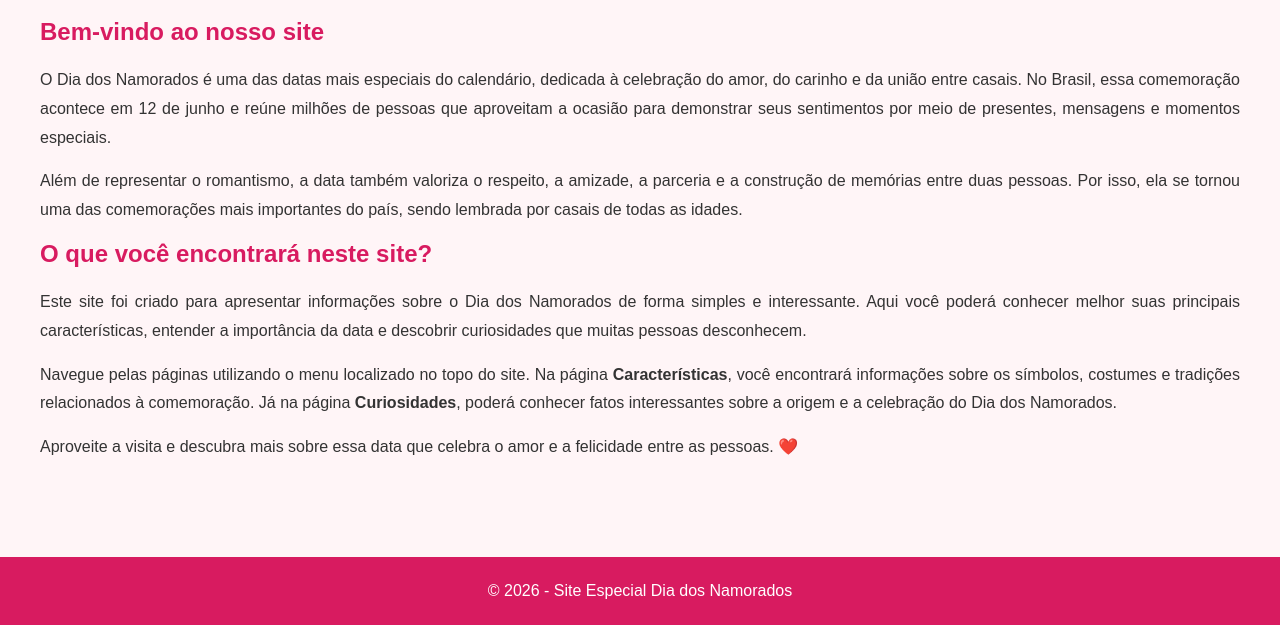
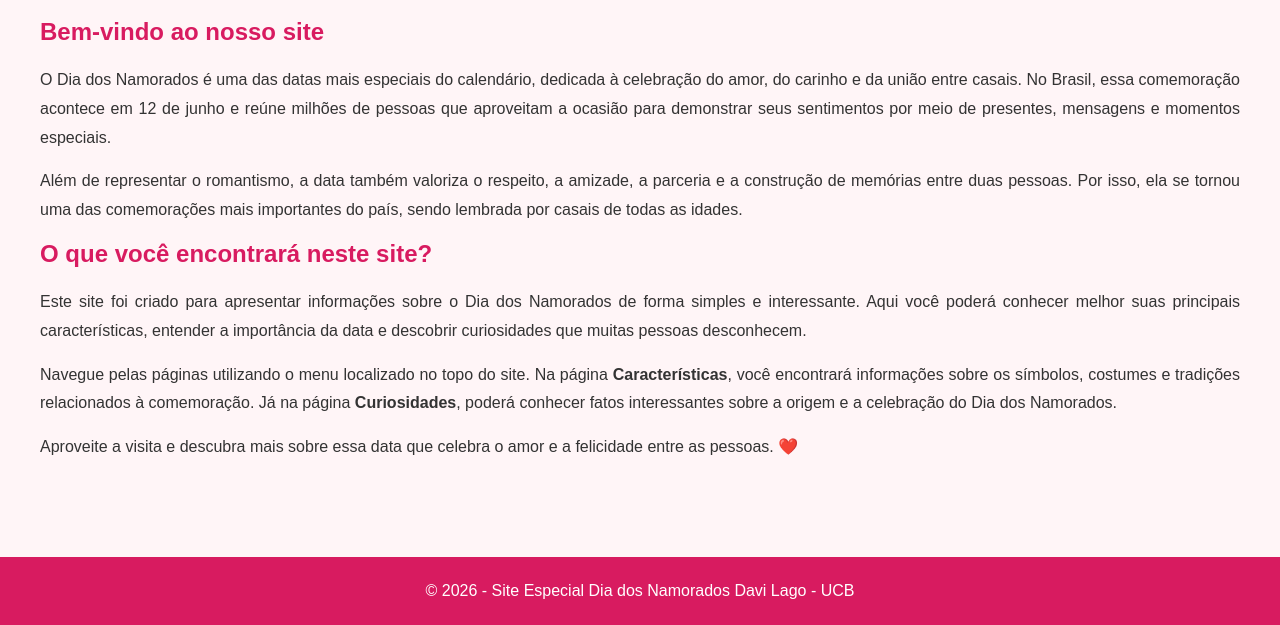
Before and after one commit to daviwlago-collab/dia-dos-namorados, a plain HTML site: page index.html in a window 1280 px wide. Shown: the part 450-1075 px from the top of the page. Drawn offline with Linux system fonts and the light colour scheme.

Commit message:
Update index.html

```diff
--- a/index.html
+++ b/index.html
@@ -71,6 +71,7 @@
 
 <footer>
     © 2026 - Site Especial Dia dos Namorados
+    Davi Lago - UCB
 </footer>
 
 </body>
```
